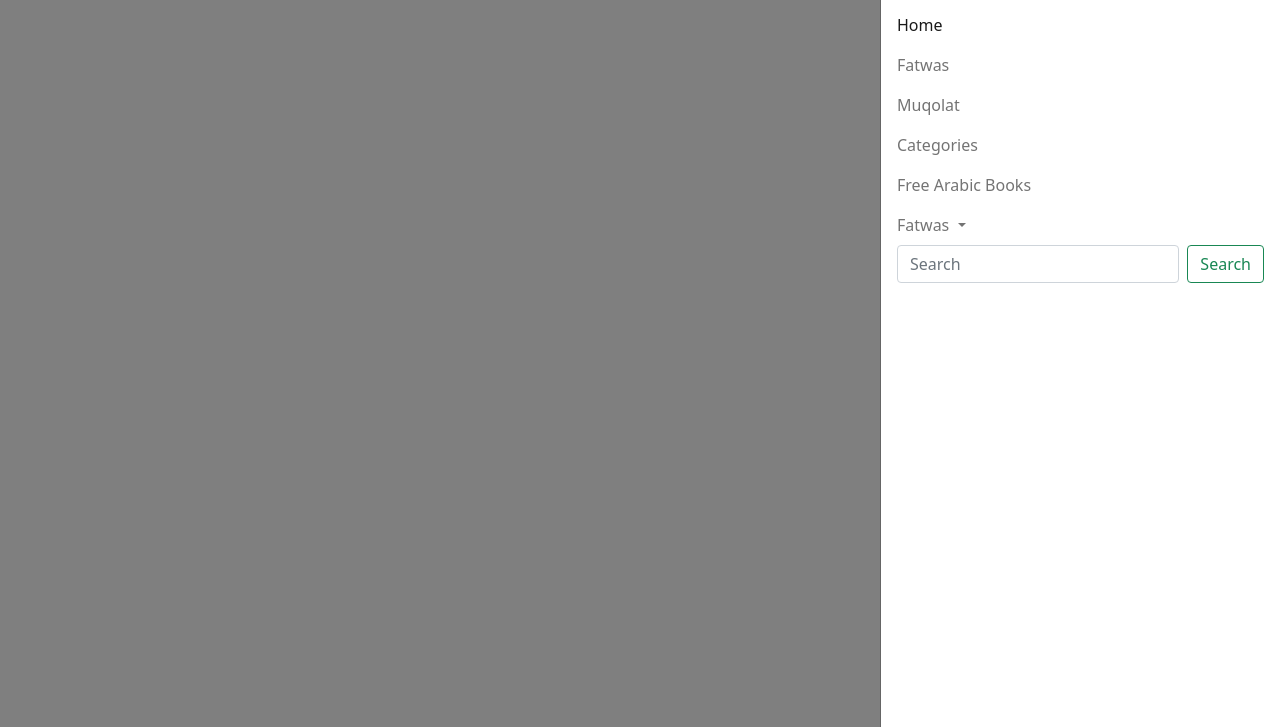
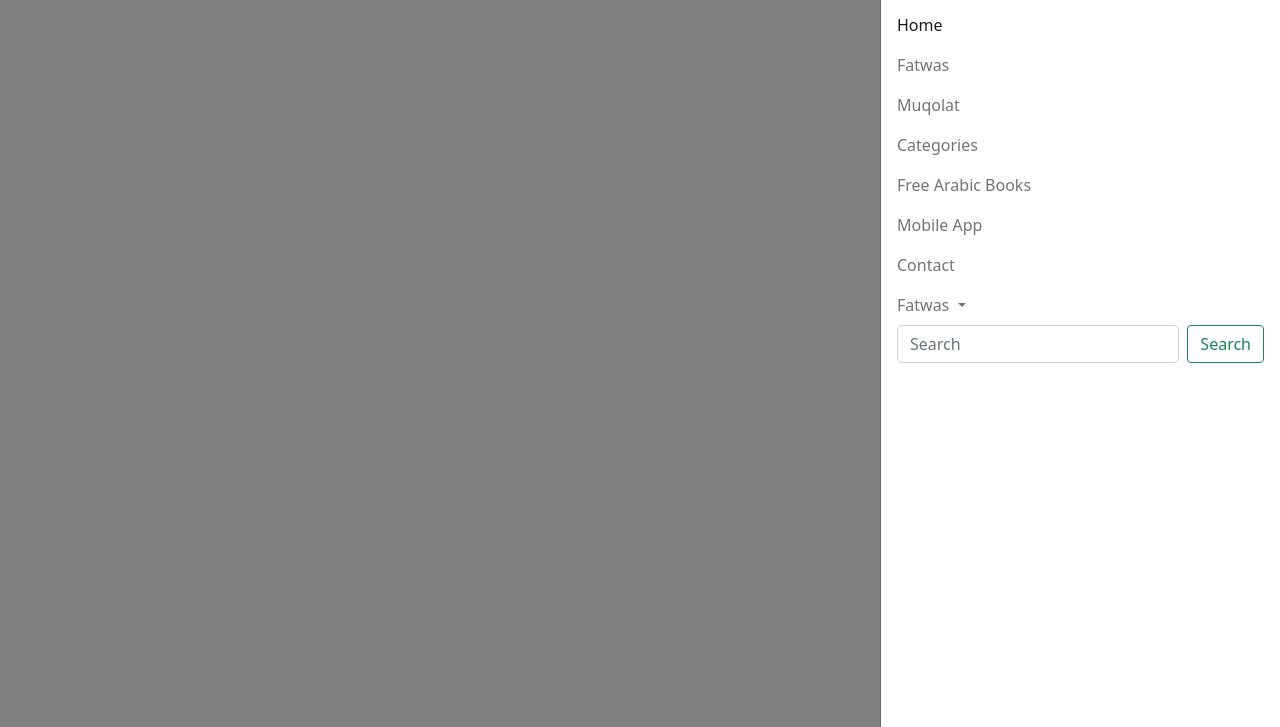
Before and after one commit to alsalafiyyah/demo, a plain HTML site: page index.html in a window 1280 px wide. Both pictures are taken after a click on the button 1240 px from the left and 28 px from the top of the page. Shown: the part 73-800 px from the top of the page. Drawn offline with nearby package versions, Linux system fonts and the light colour scheme.

Commit message:
Update index.html

```diff
--- a/index.html
+++ b/index.html
@@ -39,6 +39,12 @@
    <li class="nav-item">
     <a class="nav-link" href="#">Free Arabic Books</a>
    </li>
+   <li class="nav-item">
+    <a class="nav-link" href="#">Mobile App</a>
+   </li>
+   <li class="nav-item">
+    <a class="nav-link" href="#">Contact</a>
+   </li>
    <li class="nav-item dropdown">
     <a class="nav-link dropdown-toggle" href="#" id="offcanvasNavbarDropdown" role="button" data-bs-toggle="dropdown" aria-expanded="false"> Fatwas </a>
      <ul class="dropdown-menu" aria-labelledby="offcanvasNavbarDropdown">
```
